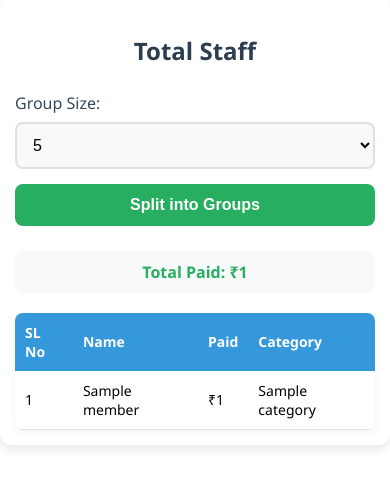
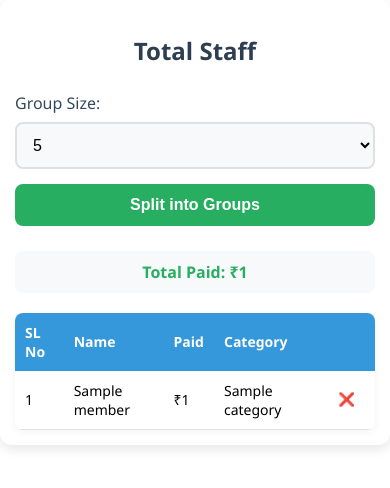
Before and after one commit to shabeebshab/staffgrouping, a Django app: template templates/preview.html in a window 390 px wide. Shown: the part 21-509 px from the top of the page. Run offline with Django 5.2, Linux system fonts and the light colour scheme; the template is opened without the code that fills it: most values are stand-ins (such as "Sample title", 1, 10 or a date in 2020).

```diff
--- a/staffgrouperap/urls.py
+++ b/staffgrouperap/urls.py
@@ -5,6 +5,8 @@ from . import views
 urlpatterns = [
     path('', views.paste_view, name='paste'),
     path('groups/', views.group_view, name='groups'),
+    path('remove/<int:member_id>/', views.remove_staff, name='remove_staff'),
+
 
 
 ]
--- a/templates/preview.html
+++ b/templates/preview.html
@@ -159,6 +159,13 @@
         font-size: 16px;
         text-align: center;
       }
+      .delete-btn {
+        background-color: white;
+        border: none;
+        border-radius: 5px;
+        padding: 5px 10px;
+        cursor: pointer;
+      }
     }
   </style>
 </head>
@@ -195,6 +202,7 @@
             <th>Name</th>
             <th>Paid</th>
             <th>Category</th>
+            <th></th>
           </tr>
         </thead>
         <tbody>
@@ -204,6 +212,11 @@
             <td>{{ member.name }}</td>
             <td>₹{{ member.paid }}</td>
             <td>{{ member.category }}</td>
+            <td><form method="post" action="{% url 'remove_staff' forloop.counter %}" >
+              {% csrf_token %}
+              <button type="submit" class=delete-btn>❌</button>
+      </form>
+    </td>
           </tr>
           {% endfor %}
         </tbody>
--- a/templates/print.html
+++ b/templates/print.html
@@ -49,7 +49,7 @@
 
     .leader {
       background-color: #d0ebff;
-      color: rgb(4, 2, 83);
+      color: rgb(36, 32, 248);
       padding: 2px 4px;
       border-radius: 4px;
       display: inline-block;
```
Also changed, not shown: staffgrouperap/views.py (+20 -0 lines), db.sqlite3.
